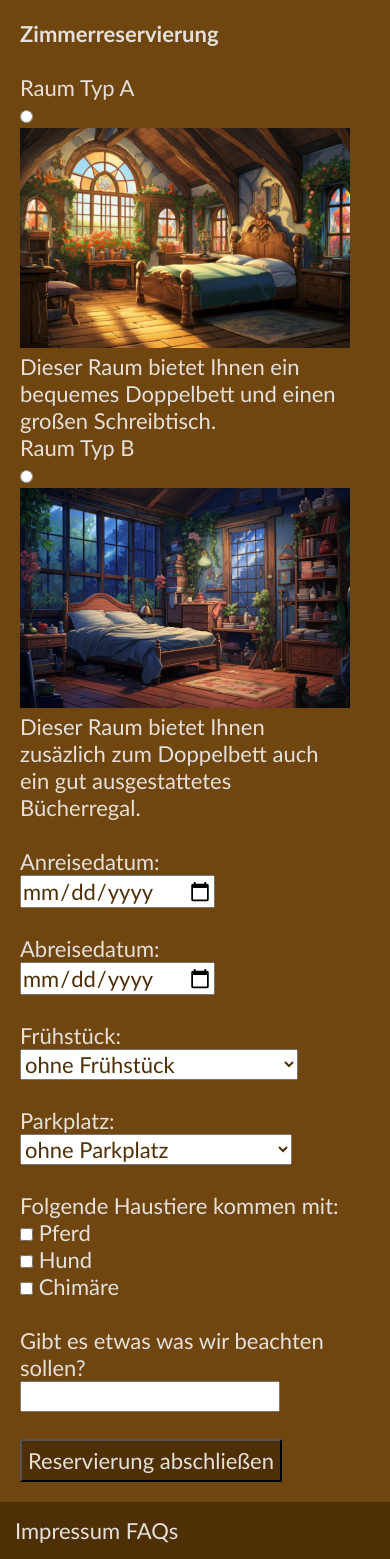
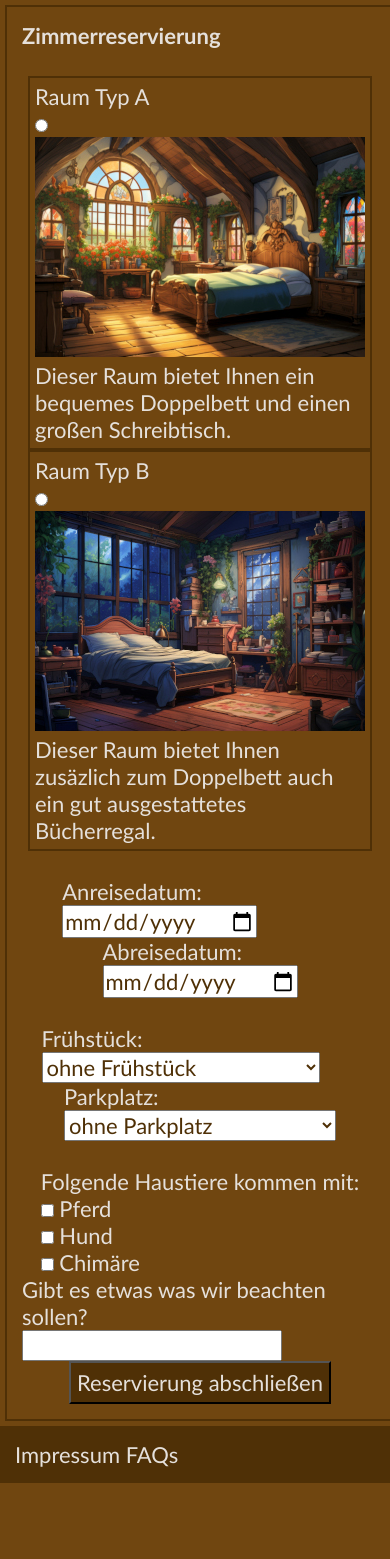
Before and after one commit to if24b239/webtech_s1, a PHP site: page /room_reservation.php in a window 390 px wide. Shown: the part 364-1923 px from the top of the page. After the commit the page ends 1847 px from the top, so only its background shows below. Run offline with PHP 8.4, Linux system fonts and the light colour scheme; the visitor is signed in with stand-in values (Sample User, id 1).

Commit message:
versuch reservation responsive

```diff
--- a/room_reservation.php
+++ b/room_reservation.php
@@ -21,17 +21,17 @@ echo '$_SESSION["user_name"]: '.$_SESSION["user_name"].'   $_SESSION["error_rese
     <?php include 'php_inserts\header.php' ?>
 
     <?php include 'php_inserts\navigation.php' ?>
-
+  <main class="main-reservation">
     <section>
         <!--If Abfrage wenn, noch nicht login: dort hin verweisen -->
 
         <!--If Abfrage wenn schon Login, Formular anzeigen -->
-        <form class="col-12" action="room_reservation_action.php" method="Post">
+        <form class="col-12 bordered" action="room_reservation_action.php" method="Post">
             <h2>Zimmerreservierung</h2>
             <br>
             <!--Raumwahl-->
-            <div>
-                <div class="roomReservation_Rooms">
+            <div class="row">
+                <div class="roomReservation_Rooms bordered">
                     <label id="room1" for="room1">
                         <p>Raum Typ A</p>
                         <input type="radio" name="room" id="room1" value="room1">
@@ -40,7 +40,7 @@ echo '$_SESSION["user_name"]: '.$_SESSION["user_name"].'   $_SESSION["error_rese
 
                     </label>
                 </div>
-                <div class="roomReservation_Rooms">
+                <div class="roomReservation_Rooms bordered">
                     <label id="room2" for="room2">
                         <p>Raum Typ B</p>
                         <input type="radio" name="room" id="room2" value="room2">
@@ -51,16 +51,17 @@ echo '$_SESSION["user_name"]: '.$_SESSION["user_name"].'   $_SESSION["error_rese
             </div>
             <br>
             <!--Reservierungszeitraum (An- und Abreisedatum, Abreisedatum darf nicht <= Anreisedatum sein)-->
-            <div class="form-element">
+            <div class="row">
+                <div class="halfScreenChild-reservation">
                     <label id="arrival"  for="arrival">Anreisedatum:</label><br>
                     <input type="date" name="arrival" id="arrival" required>
                 </div>
                 <br>
-            <div>
+                <div class="halfScreenChild-reservation">
                     <label id="departure"  for="departure">Abreisedatum:</label><br>
                     <input type="date" name="departure" id="departure" required>
                 </div>
-            <br>
+            </div>
             <?php
                     if($_SESSION["error_reservation"] & 64){
                         echo '
@@ -70,8 +71,10 @@ echo '$_SESSION["user_name"]: '.$_SESSION["user_name"].'   $_SESSION["error_rese
                     }
 
             ?>
+            <br>
             <!--mit oder ohne Frühstück-->
-            <div>
+            <div class="row">
+                <div class="halfScreenChild-reservation">
                     <label id="breakfast" for="breakfast">Frühstück:</label><br>
                     <select for="breakfast" id="breakfast" name="breakfast">
                         <option value="without_breakfast">ohne Frühstück</option>
@@ -80,16 +83,18 @@ echo '$_SESSION["user_name"]: '.$_SESSION["user_name"].'   $_SESSION["error_rese
                 </div>
                 <br>
                 <!--mit oder ohne Parkplatz-->
-            <div>
+                <div class="halfScreenChild-reservation">
                     <label id="parking" for="parking">Parkplatz:</label><br>
                     <select for="parking" id="parking" name="parking">
                         <option value="without_parking">ohne Parkplatz</option>
                         <option value="with_parking">mit Parkplatz (+2€/Nacht)</option>
                     </select>
                 </div>
+            </div>
             <br>
             <!--Mitnahme von Haustieren (individuelle Ausgestaltung möglich)-->
-            <div>
+            <div class="row">
+                <div class="halfScreenChild-reservation">
                     <p>Folgende Haustiere kommen mit: </p>
                     <input type="checkbox" id="pet1" name="pet1" value="1">
                     <label for="pet1">Pferd</label><br>
@@ -98,20 +103,21 @@ echo '$_SESSION["user_name"]: '.$_SESSION["user_name"].'   $_SESSION["error_rese
                     <input type="checkbox" id="pet3" name="pet3" value="4">
                     <label for="pet3">Chimäre</label><br>
                 </div>
-            <br>
-            <div>
+
+                <div class="halfScreenChild-reservation">
                     <label id="special_requests" for="special_requests">Gibt es etwas was wir beachten sollen?</label><br>
                     <input type="text" name="special_requests" id="special_requests">
                 </div>
 
                 <br>
             <div>
+
+
                 <button type="submit">Reservierung abschließen</button>
-            </div>
         </form>
 
     </section>
-
+    </main>
     <?php include 'php_inserts\footer.php' ?>
 
 </body>
--- a/styles.css
+++ b/styles.css
@@ -282,9 +282,6 @@ figure.impressum {
     width: auto;
     max-width: fit-content;
 }
-section.impressum {
-    background-color: var(--background-color);
-}
 
 .p-wholeContainer{ /*aus irgendeinem grund habe ich allen paragraphen im impressum diese Klasse gegeben? ich glaube weil ich sie */
     /*Flex-Box Child Propertys*/
@@ -296,21 +293,6 @@ section.impressum {
     align-self: ;
     order: ;*/
 }
-
-.figure-impressum{
-        /*Flex-Box Child Propertys*/
-        width: 50%;
-        flex-grow: 1;
-        /*flex-shrink: ;*/
-        flex-basis: 50%;
-        /*flex: ;
-        align-self: ;
-        order: ;*/
-
-        /*Allgemeine CSS Propertys*/
-        display: inline;
-}
-
  /*STARTSEITE*/
 
 .section.main{
@@ -354,7 +336,14 @@ section.impressum {
     /*align-content: ;*/
     /*gap: ;*/
 }
+.container-faq{
+  padding:35px;
+  min-height: 275px;
+}
 
+details {
+    max-width: 900px;
+}
 .section-mainLeft {
         /*Flex-Box Child Propertys*/
         width: 100%;
@@ -448,6 +437,18 @@ p.main{
     /*order: ;*/
 }
 /*RoomReservation*/
+.main-reservation{
+    display:flex;
+    flex-wrap: wrap;
+    justify-content: center;
+
+}
+.row{
+    display: flex;
+    flex-wrap: wrap;
+    width: 100%;
+    justify-content: space-around;
+}
 .flex {
     display: flex;
     justify-content: center;
@@ -472,6 +473,14 @@ p.main{
     border: var(--accent-color);
     padding-top: 45px;
     padding-bottom: 45px;
+}
+
+.halfScreenChild-reservation{
+    width: 45%;
+    flex-wrap: wrap;
+    min-width:fit-content;
+    max-width: 45%;
+    border: var(--accent-color);
 }
 
 .bordered{
@@ -509,6 +518,7 @@ p.main{
 .roomReservation_Rooms{
     display:inline-block;
     max-width: 330px;
+    padding:5px;
 }
 -roomReservations_Rooms p{
     display: inline;
```
Also changed, not shown: faq.php (+4 -5 lines). Lines whose indentation alone changed are shown as unchanged.
